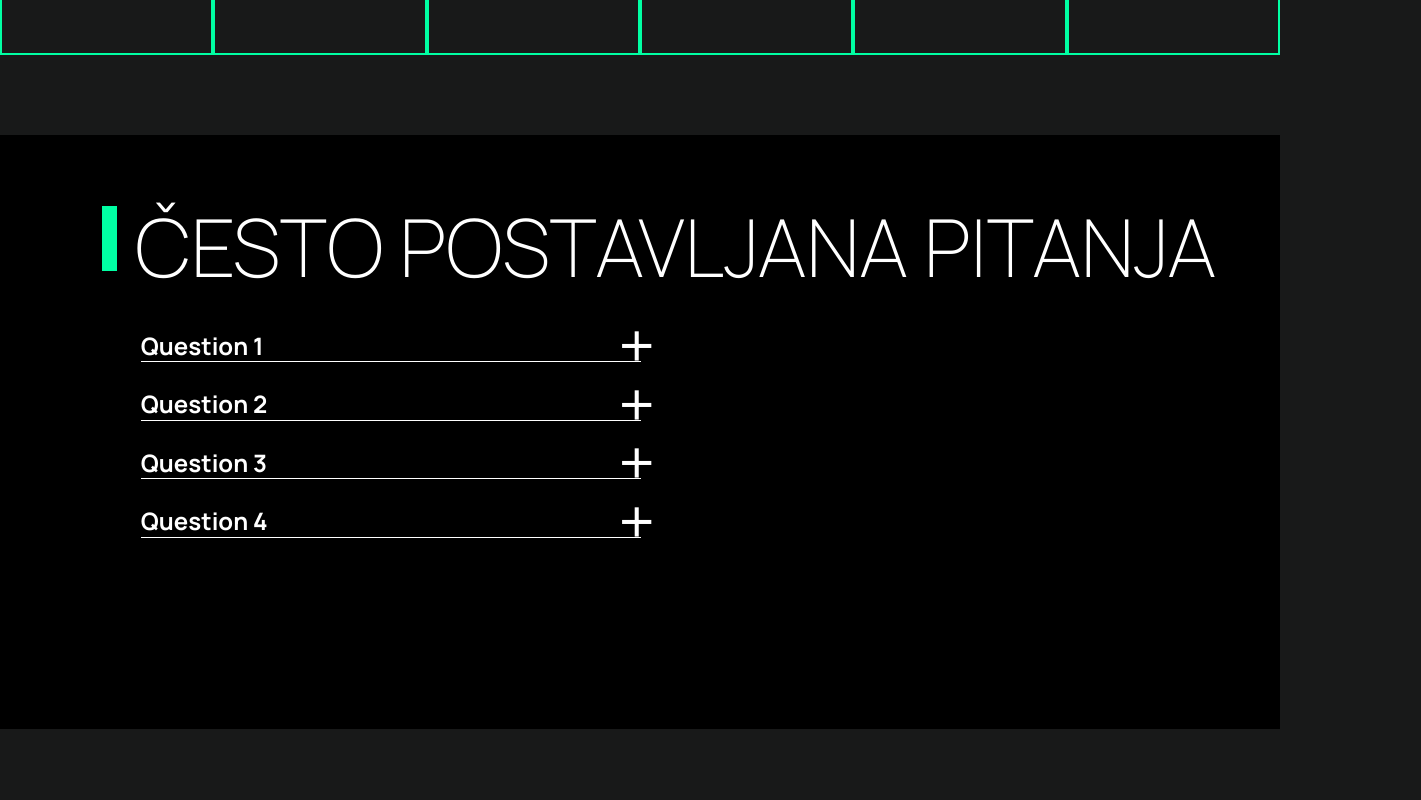
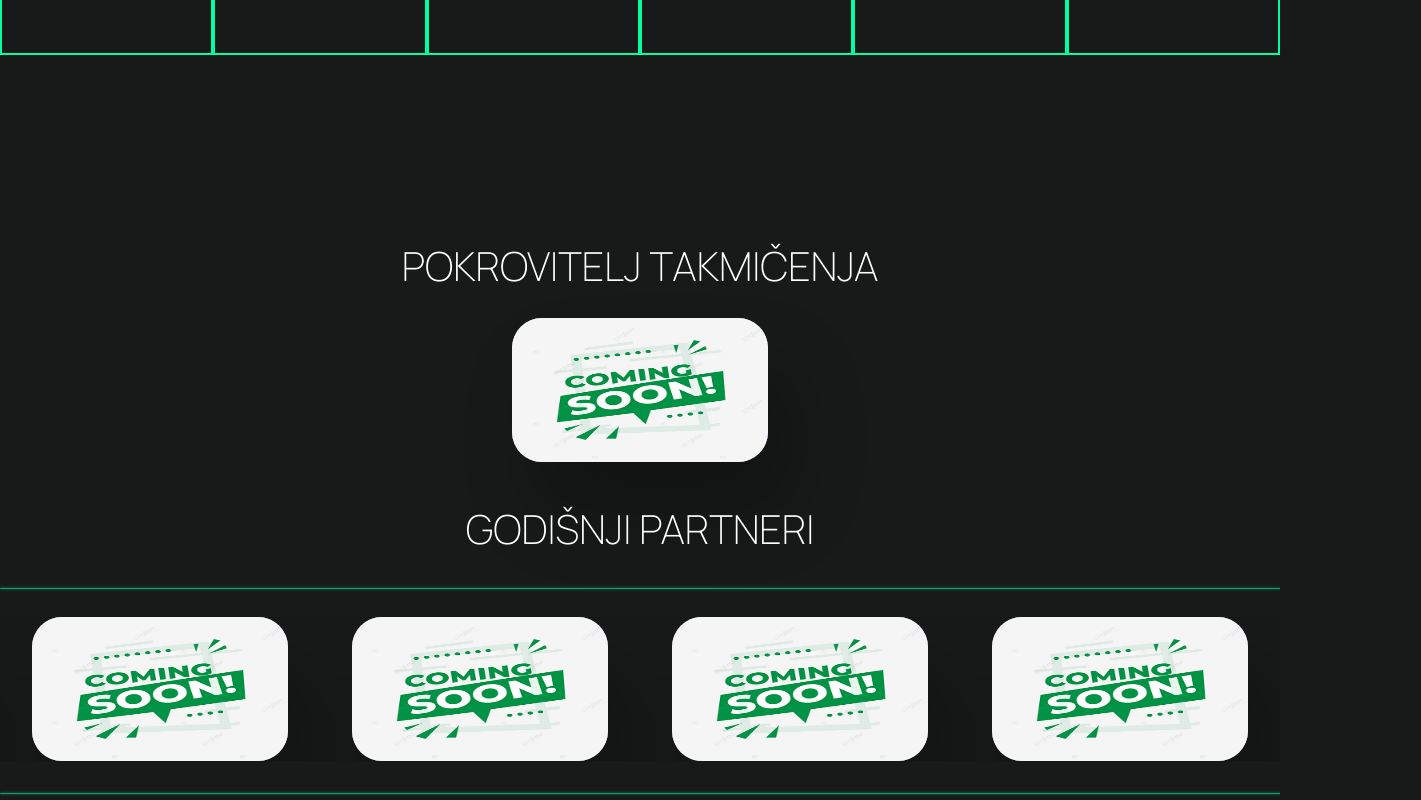
Before and after one commit to Nikola787/hzs-5.0, a React (Create React App) app: page / in a window 1280 px wide. Shown: the part 7980-8780 px from the top of the page, 1421 px wide, since content can reach past the window. Built offline with nearby package versions, Linux system fonts and the light colour scheme.

Commit message:
ispravljen home

```diff
--- a/src/Home.js
+++ b/src/Home.js
@@ -24,7 +24,7 @@ const Home = () => {
       {/* <Iskustva /> */}
       <Radionice />
       <Agenda />
-      <Faq />
+      {/* <Faq /> */}
       {/* <SlikeTima /> */}
       <Partneri />
       <PrijavaT />
```
